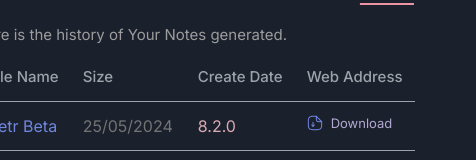
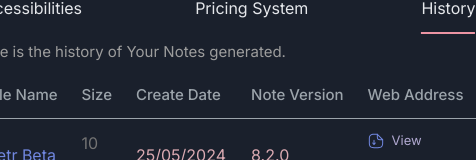
Before and after one commit to AdebayoIbrahim/Betr-dashboard, a Next.js app: page /profile in a window 390 px wide. Both pictures are taken after a click on the button "History". Shown: the part 684-844 px from the top of the page, 476 px wide, since content can reach past the window. Built offline with nearby package versions, Linux system fonts and the light colour scheme.

Commit message:
feat:update-ui-changes

```diff
--- a/src/app/globals.css
+++ b/src/app/globals.css
@@ -23,11 +23,11 @@ body {
 }
 .grid_layout_details {
   display: grid;
-  grid-template-columns: repeat(3, 1fr);
+  grid-template-columns: repeat(4, 1fr);
   /* gap: 1.4rem; */
 }
 .grid_sub_two {
-  grid-column: span 2;
+  grid-column: 2 / span 4;
 }
 
 /* conditional syling of currently clicked button*/
@@ -122,17 +122,6 @@ table td {
     row-gap: 1.2rem;
     padding-bottom: 2rem;
   }
-  .grid_sub_two {
-    /* padding-right: 2em; */
-    /* grid-column: span 3; */
-  }
-  .grid_sub_one {
-  }
-  .info_names {
-    /* display: flex;
-    align-items: center;
-    gap: 2rem; */
-  }
 }
 
 @media only screen and (max-width: 665px) {
--- a/src/app/profile/page.jsx
+++ b/src/app/profile/page.jsx
@@ -21,13 +21,14 @@ const Dashboard = () => {
             </div>
           </section>
           {/* profile_dashboard_details */}
-          {/* grid-layout */}
-          {/* container-major */}
           <section className="details_container relative">
             <div className="line_dash absolute w-full h-[2px] top-[2.8rem]  bg-[#17213d]"></div>
             {userProfiles.map((user) => {
               return (
-                <div className="grid_layout_details px-[9.2rem]" key={user.id}>
+                <div
+                  className="grid_layout_details pl-[9.2rem] pr-[1.2rem]"
+                  key={user.id}
+                >
                   {/* grid_sub_one==usernames*/}
                   <BasicDetails content={user} />
                   {/* main_sub_grid_two */}
--- a/src/components/customerdetails/Histories.jsx
+++ b/src/components/customerdetails/Histories.jsx
@@ -22,6 +22,7 @@ const History = ({ content }) => {
                 <th className="text-[15px]">File Name</th>
                 <th className="text-[15px]">Size</th>
                 <th className="text-[15px]">Create Date</th>
+                <th className="text-[15px]">Note Version</th>
                 <th className="text-[15px]">Web Address</th>
               </tr>
             </thead>
@@ -31,13 +32,16 @@ const History = ({ content }) => {
                   <tbody>
                     <tr>
                       <td className="text-[#7187df]">{hist.Releasename}</td>
-                      <td className="text-[#737373]">{hist.dateGenerated}</td>
+                      <td className="text-[#737373]">{hist.size}</td>
+                      <td className="text-[#dbaab2] text-left">
+                        {hist.dateGenerated}
+                      </td>
                       <td className="text-[#dbaab2] text-left">
                         {hist.noteVersion}
                       </td>
                       <td className="flex items-center gap-2 text-[13px] text-[#b1a9d1] hover:underline cursor-pointer">
                         <Image src={downld} alt="download" />
-                        <p>Download</p>
+                        <p>View</p>
                       </td>
                     </tr>
                   </tbody>
--- a/src/components/user/mainDetails.jsx
+++ b/src/components/user/mainDetails.jsx
@@ -39,7 +39,7 @@ const Maininfo = ({ content }) => {
         </button>
       </div>
       {/* dynamic-content-rendering */}
-      <setcion className="detailssub_content block mt-[2rem]">
+      <setcion className="detailssub_content block mt-[1.3rem]">
         {/* rendering-contents */}
         {active === "active_btn" ? (
           <Accessibles content={content} />
--- a/src/data/mockData.js
+++ b/src/data/mockData.js
@@ -22,16 +22,19 @@ const userProfiles = [
         Releasename: "Betr Beta",
         dateGenerated: "25/05/2024",
         noteVersion: "8.2.0",
+        size: "10 MB",
       },
       {
         Releasename: "Software Bug",
         dateGenerated: "20/03/2024",
         noteVersion: "8.1.0",
+        size: "10 MB",
       },
       {
         Releasename: "Open Payment",
         dateGenerated: "21/02/2024",
         noteVersion: "5.1.0",
+        size: "10 MB",
       },
     ],
   },
```
